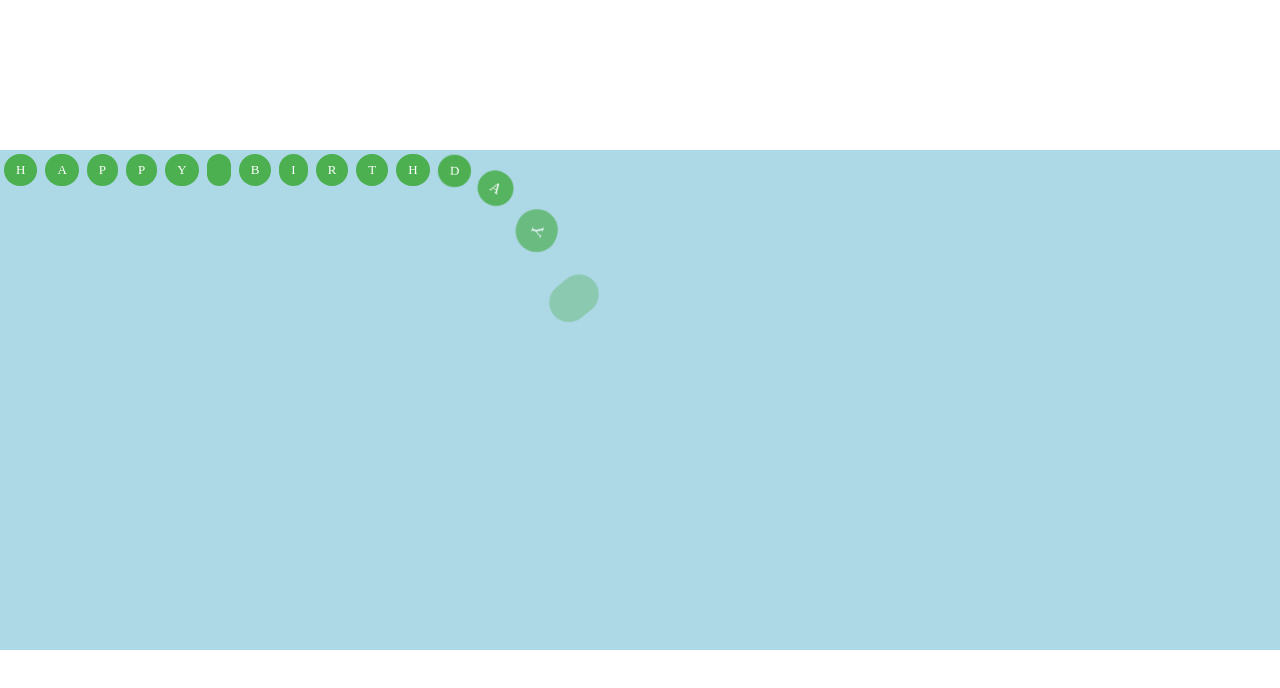
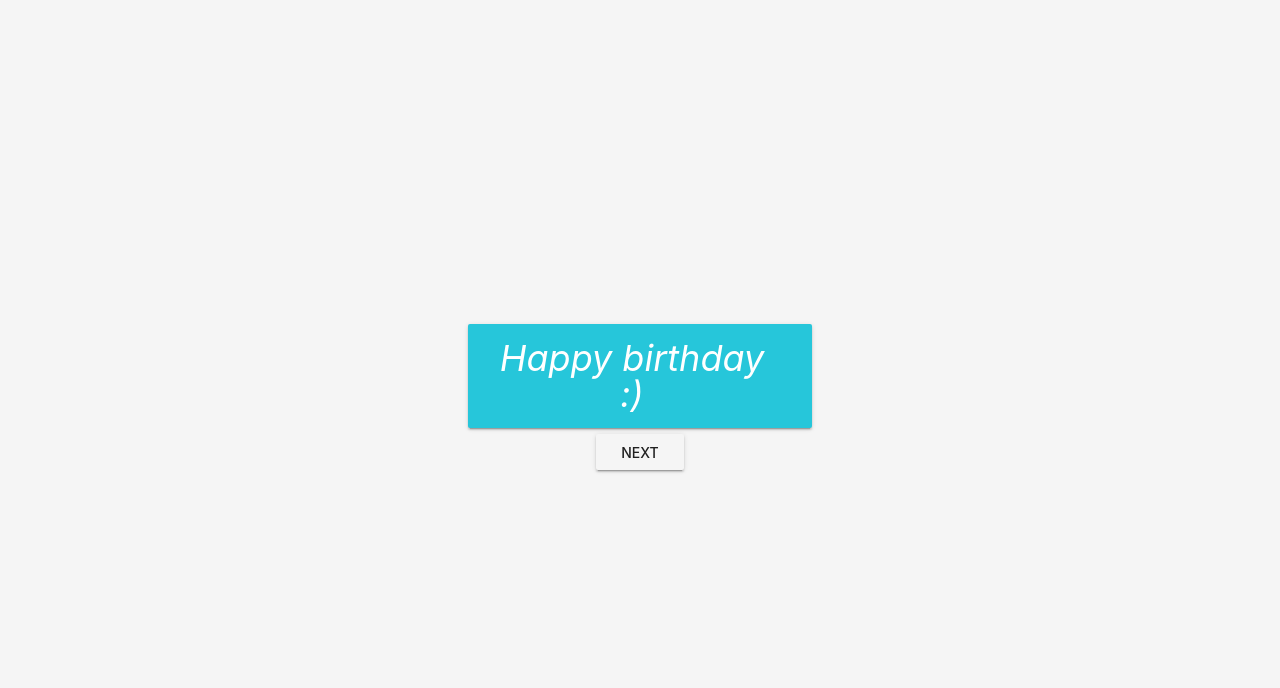
Before and after one commit to Paul-Kijtapart/smile, a Vue app: page / in a window 1280 px wide. Shown: the top 688 px of the page. Built offline with nearby package versions, Linux system fonts and the light colour scheme.

Commit message:
Feat: Add Birthday wishes and some card texts.

```diff
--- a/src/App.vue
+++ b/src/App.vue
@@ -3,7 +3,35 @@
 
     <!-- Content -->
     <div class="show-content">
-      <happy-birthday-view></happy-birthday-view>
+
+      <!-- Card -->
+      <template v-for="(message, index) in messages">
+        <v-card v-if="cardIndex === index"
+                :key="index"
+                max-width="344"
+                class="mx-auto"
+                color="#26c6da"
+                dark>
+          <!-- Title -->
+          <v-card-title>
+            <v-icon large left>
+              {{ message }}
+            </v-icon>
+          </v-card-title>
+        </v-card>
+      </template>
+
+      <!-- Next btn -->
+      <v-btn v-if="cardIndex < numMessages"
+             @click="onNextClick">
+        Next
+      </v-btn>
+      <v-btn v-else
+             class="bye-btn">
+        You've used your token for this year.
+        Please do not refresh this page.
+      </v-btn>
+
     </div>
   </div>
 </template>
@@ -16,10 +44,34 @@
   export default {
     name: 'app',
     components: {HappyBirthdayView, MovingBoxesView, ShowList},
+    data: function () {
+      return {
+        cardIndex: 0,
+        messages: [
+          'Happy birthday :)',
+          "You're seriously annoying.",
+          "I mean you're pretty cool.",
+          "I just wanna be with you.",
+          "I mean I hope your dreams come true.",
+          "Your 28 is going to be a great year.",
+          "I will cheering for you."
+        ]
+      }
+    },
+    computed: {
+      numMessages: function () {
+        return this.messages.length;
+      }
+    },
+    methods: {
+      onNextClick: function () {
+        this.cardIndex += 1;
+      }
+    }
   }
 </script>
 
-<style lang="scss" scoped>
+<style lang="scss">
   html,
   body {
     height: 100%;
@@ -28,13 +80,13 @@
   body {
     font-family: -apple-system, BlinkMacSystemFont, 'Segoe UI', Helvetica, Arial, sans-serif, 'Apple Color Emoji',
     'Segoe UI Emoji', 'Segoe UI Symbol';
+    background-color: whitesmoke;
   }
 
   #app {
     display: flex;
     justify-content: center;
     align-items: center;
-    height: 100%;
     width: 100%;
     min-height: 100vh;
   }
@@ -45,7 +97,15 @@
 
   .show-content {
     width: 100%;
-    min-height: 500px;
-    background-color: lightblue;
+    text-align: center;
+  }
+
+  .birthday-card {
+    color: white;
+  }
+
+  .bye-btn {
+    background-color: lightcoral !important;
+    color: white !important;
   }
 </style>
```
